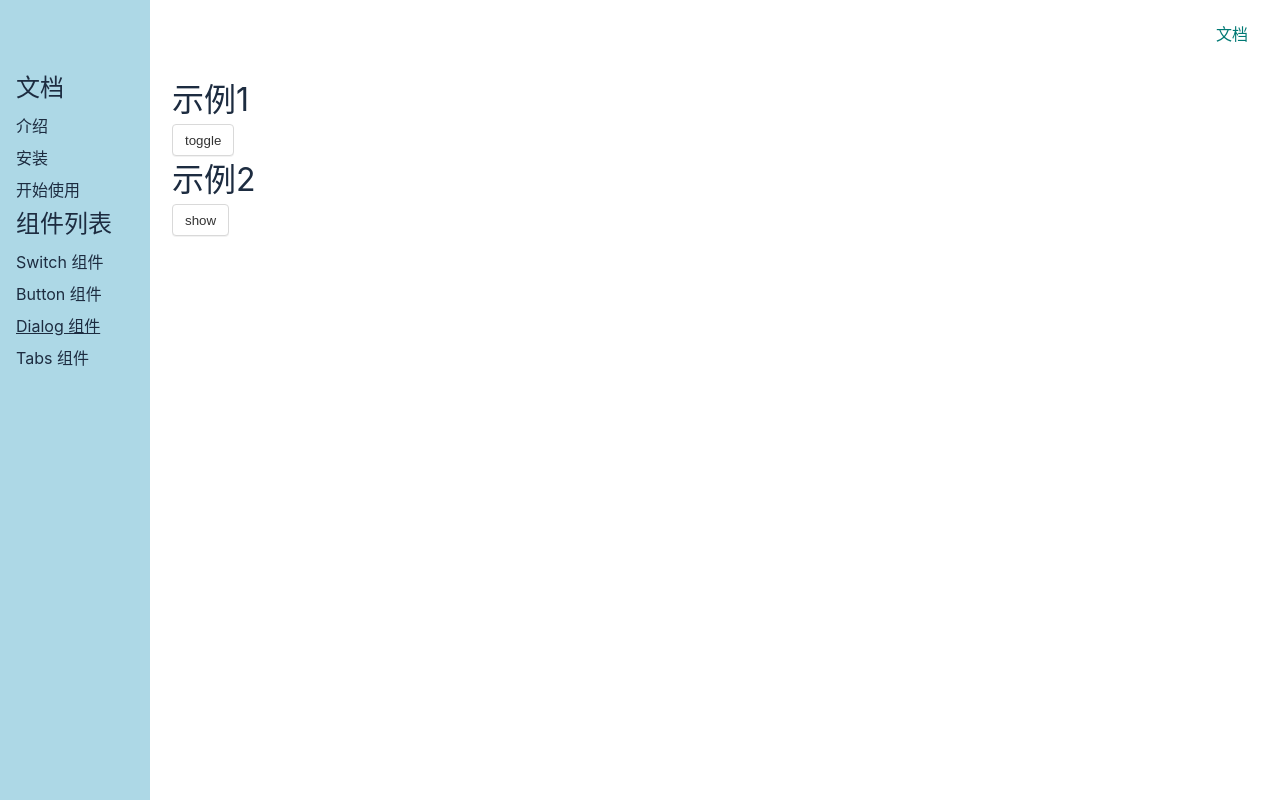
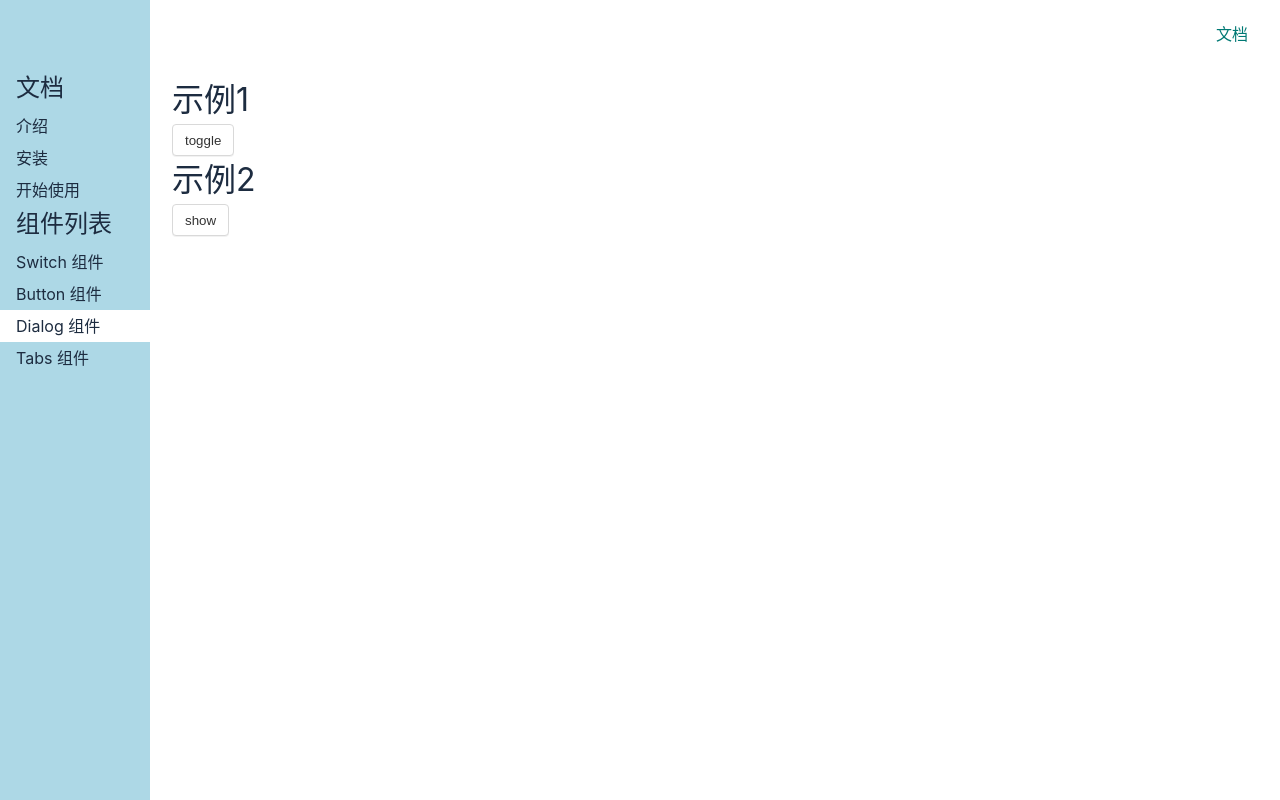
Before and after one commit to xtaiy/taiyUI, a Vue app: page /#/doc/dialog in a window 1280 px wide. Built offline with nearby package versions, Linux system fonts and the light colour scheme.

Commit message:
复杂一点的高亮

```diff
--- a/src/views/Doc.vue
+++ b/src/views/Doc.vue
@@ -54,9 +54,7 @@ export default {
 </script>
 
 <style lang="scss" scoped>
-.router-link-active{
-  text-decoration: underline;
-}
+
 .layout {
   display: flex;
   flex-direction: column;
@@ -90,16 +88,25 @@ aside {
   position: fixed;
   top: 0;
   left: 0;
-  padding: 70px 16px 16px;
+  padding: 70px 0 16px;
   height: 100%;
   z-index: 10;
   > h2 {
     margin-bottom: 4px;
+    padding: 0 16px;
   }
 
   > ol {
     > li {
-      padding: 4px 0;
+      a{
+        display: block;
+        padding: 4px 16px;
+        text-decoration: none;
+      }
+      .router-link-active{
+        background: white;
+      }
+
     }
   }
 }
```
